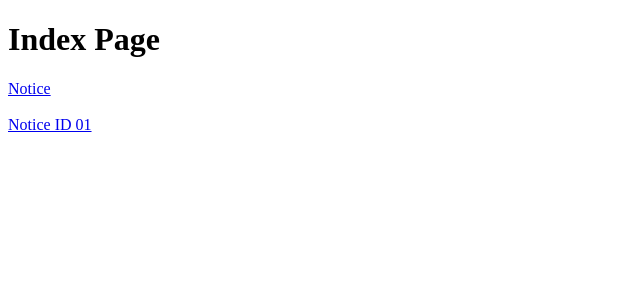
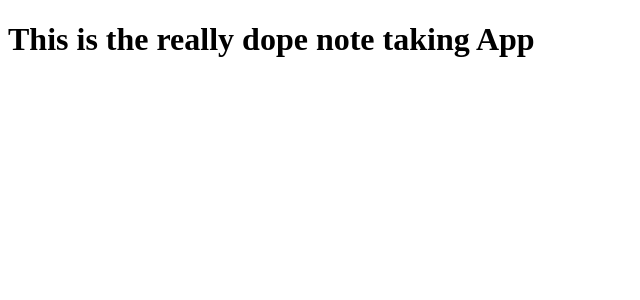
Before and after one commit to MadhushaPrasad/Next-js_Tutorial, a Next.js app: page / in a window 1280 px wide. Shown: the top 300 px of the page, without its empty margins (0-640 px from the left). Built offline with nearby package versions, Linux system fonts and the light colour scheme; what @theme-ui/presets, theme-ui would draw is missing.

Commit message:
variant styles for pages->index.jsx

```diff
--- a/pages/index.jsx
+++ b/pages/index.jsx
@@ -1,18 +1,30 @@
+/** @jsxRuntime classic */
+/** @jsx jsx */
+
+import { jsx } from 'theme-ui';
 import Link from 'next/link';
 
-const Page = () => {
+const App = () => {
   return (
-    <div>
-      <h1 className="hello">Index Page</h1>
-      <Link href="notes">
-        <a>Notice</a>
-      </Link>
-      <br /> <br />
-      <Link href="/notes/[id]" as={`/notes/1`}>
-        <a>Notice ID 01</a>
-      </Link>
+    <div
+      sx={{
+        height: `calc(100vh - 60px)`,
+      }}
+    >
+      <div
+        sx={{
+          variant: 'containers.page',
+          display: 'flex',
+          alignItem: 'center',
+          justifyContent: 'space-between',
+          height: '100%',
+        }}
+      >
+        <h1 sx={{ fontWight: 'bold', fontSize: 8, my: 0 }}>
+          This is the really dope note taking App
+        </h1>
+      </div>
     </div>
   );
 };
-
-export default Page;
+export default App;
```
